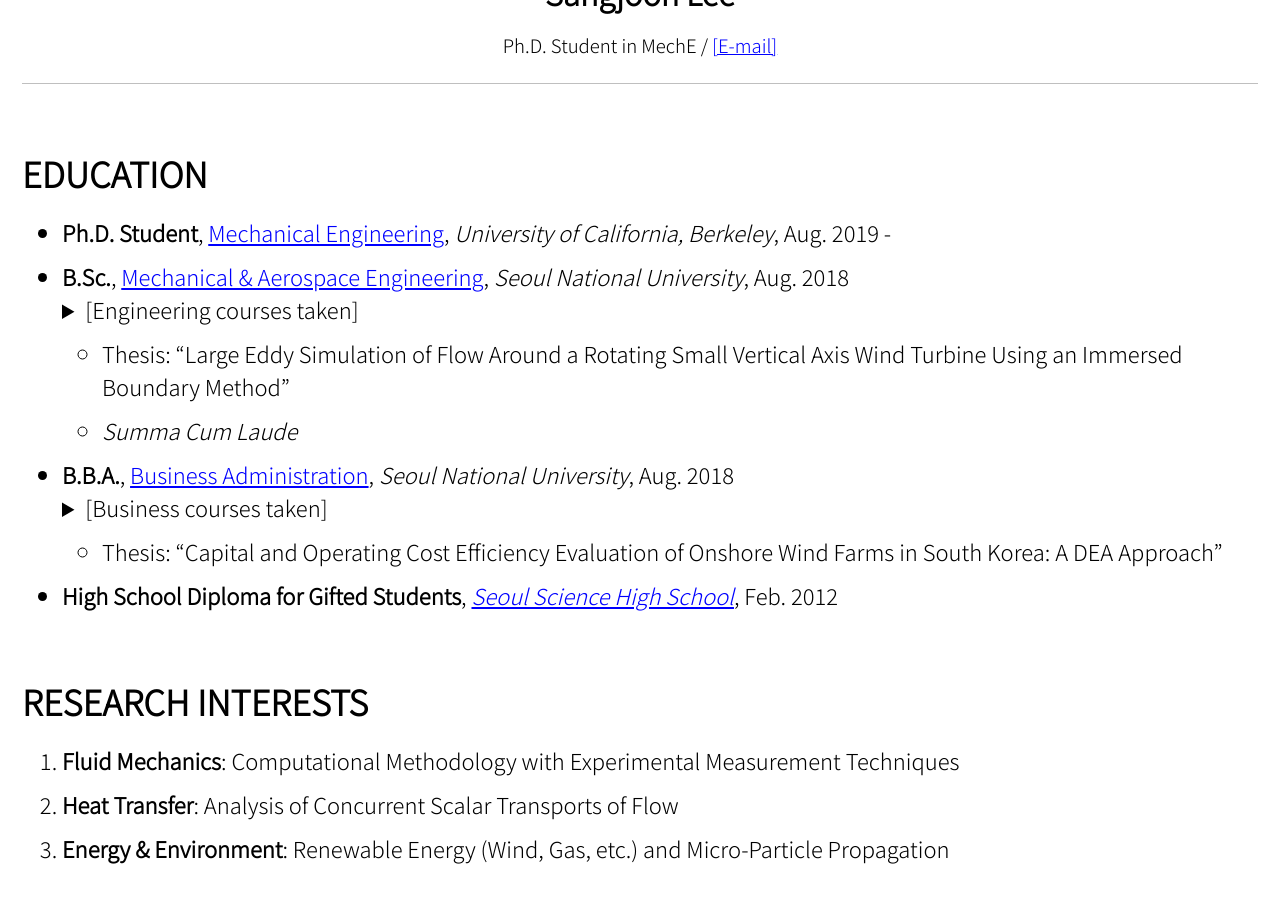
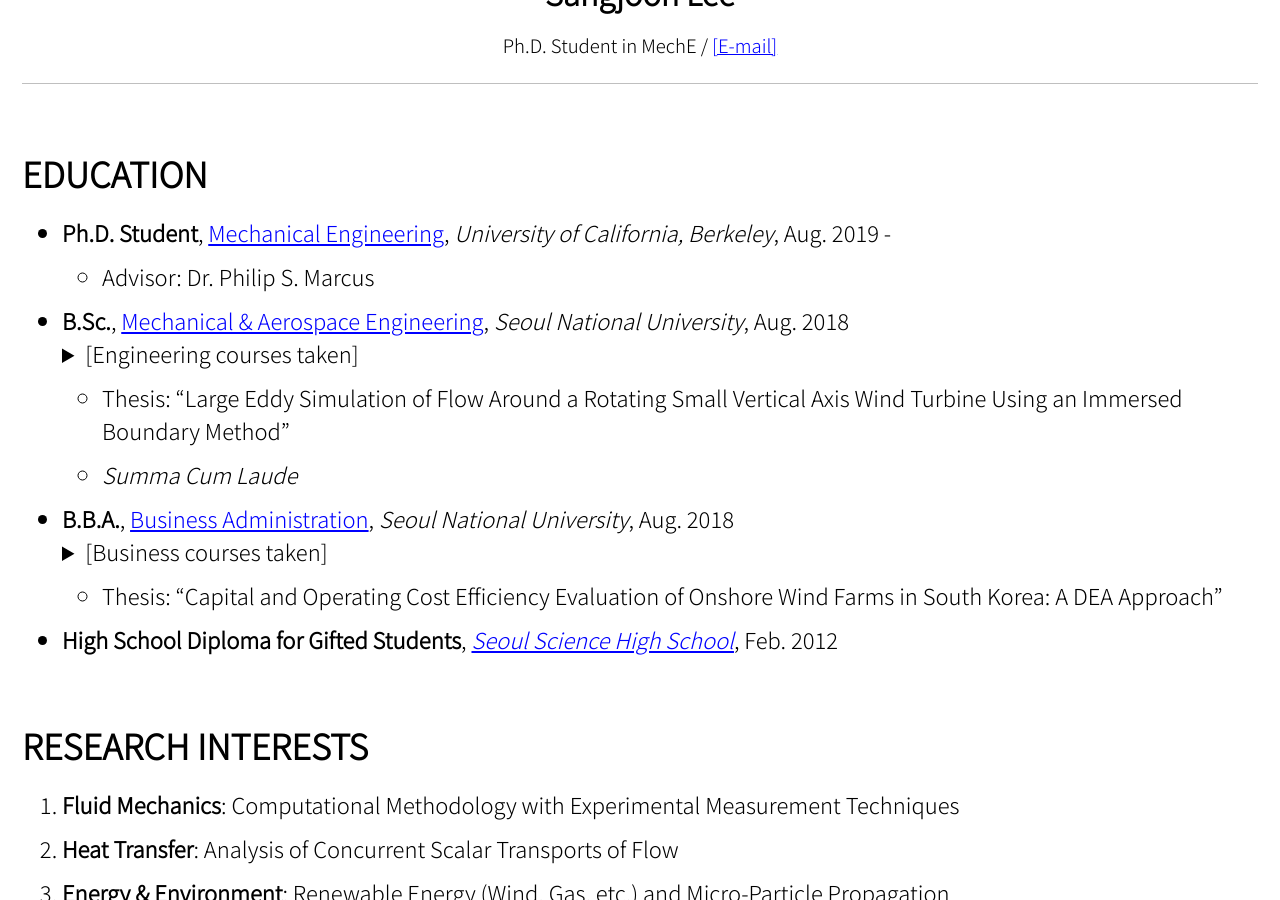
Before and after one commit to jun9303/jun9303.github.io, a Jekyll site: the page built from _pages/about.md, in a window 1280 px wide and 900 px high, scrolled down 556 px. Built offline with Jekyll 4.4.1, drawn with Linux system fonts in a browser that asks for light colours; cached includes are drawn as plain includes; nearby versions of some CDN libraries.

Commit message:
Signed-off-by: Joon <jun9303@gmail.com>

```diff
--- a/_pages/about.md
+++ b/_pages/about.md
@@ -18,6 +18,7 @@ feature_row:
 # EDUCATION
 
 - **Ph.D. Student**, [Mechanical Engineering](http://me.berkeley.edu/), *University of California, Berkeley*, Aug. 2019 -
+  + Advisor: Dr. Philip S. Marcus
 - **B.Sc.**, [Mechanical & Aerospace Engineering](http://me.snu.ac.kr/eng/default.html), *Seoul National University*, Aug. 2018
     <details>
       <summary>[Engineering courses taken]</summary>
```
